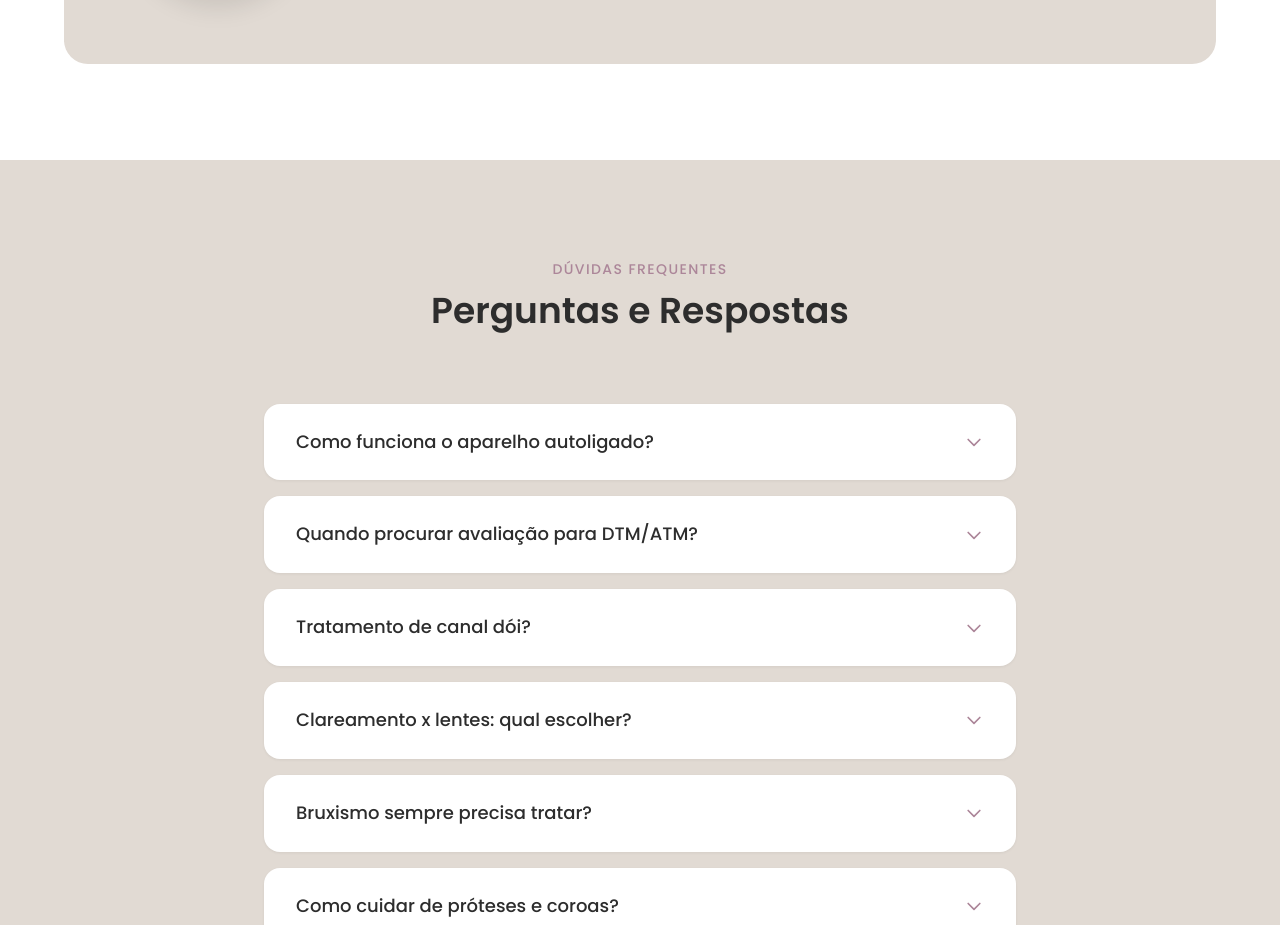
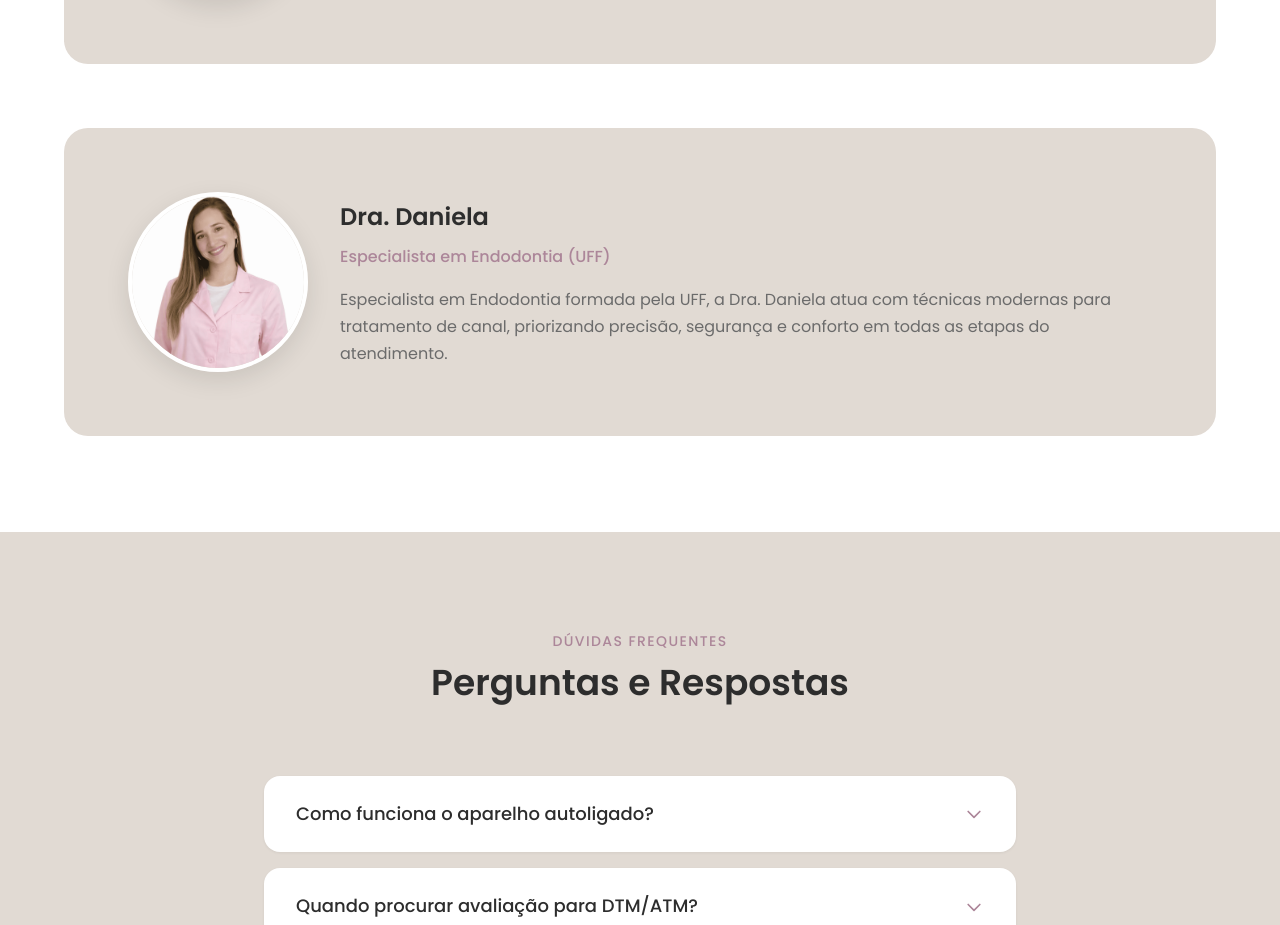
Before and after one commit to Scandianx/v0-odontologia-landing-page, a Next.js app: page / in a window 1280 px wide. Shown: the part 3769-4694 px from the top of the page. Built offline with nearby package versions, Linux system fonts and the light colour scheme.

Commit message:
salvando

```diff
--- a/components/scroll-reveal.tsx
+++ b/components/scroll-reveal.tsx
@@ -36,11 +36,22 @@ export function ScrollReveal() {
   useEffect(() => {
     const observer = new IntersectionObserver(
       (entries) => {
-        for (const entry of entries) {
-          if (!entry.isIntersecting) continue
-          const element = entry.target as HTMLElement
-          element.classList.add("show")
-          observer.unobserve(element)
+        const visible = entries
+          .filter((entry) => entry.isIntersecting)
+          .map((entry) => {
+            const element = entry.target as HTMLElement
+            const rect = element.getBoundingClientRect()
+            return { element, rect }
+          })
+          .sort((a, b) => {
+            const topDelta = a.rect.top - b.rect.top
+            if (Math.abs(topDelta) > 8) return topDelta
+            return a.rect.left - b.rect.left
+          })
+
+        for (const item of visible) {
+          item.element.classList.add("show")
+          observer.unobserve(item.element)
         }
       },
       { threshold: 0.15, rootMargin: "0px 0px -10% 0px" },
--- a/components/sobre/sobre.tsx
+++ b/components/sobre/sobre.tsx
@@ -29,6 +29,20 @@ export function Sobre() {
               </p>
             </div>
           </div>
+
+          <div className={`${styles.professionalCard} zoom-in anim-delay-2`}>
+            <div className={styles.imageWrapper}>
+              <img src="/images/2-dentista.png" alt="Dra. Daniela - Cirurgiã-Dentista" loading="lazy" />
+            </div>
+            <div className={styles.info}>
+              <h3>Dra. Daniela</h3>
+              <p className={styles.specialty}>Especialista em Endodontia (UFF)</p>
+              <p className={styles.bio}>
+                Especialista em Endodontia formada pela UFF, a Dra. Daniela atua com técnicas modernas para tratamento de
+                canal, priorizando precisão, segurança e conforto em todas as etapas do atendimento.
+              </p>
+            </div>
+          </div>
         </div>
       </div>
     </section>
```
Also changed, not shown: public/images/2-dentista.png (added).
